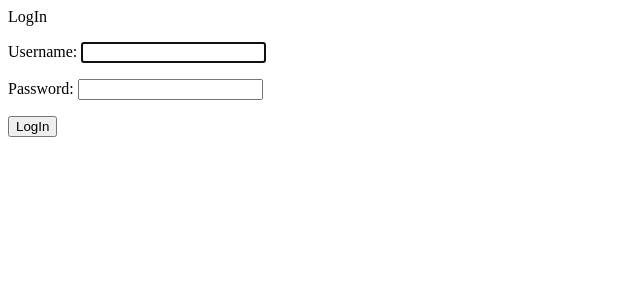
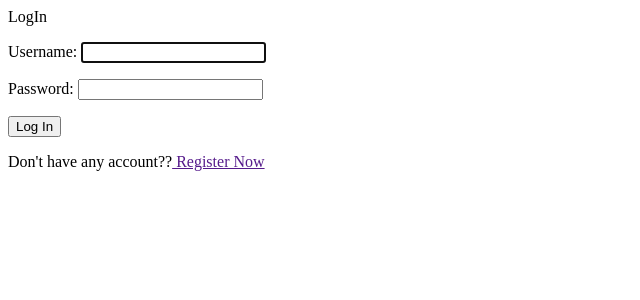
Before and after one commit to wak96/ToDo, a Django app: page /login/ in a window 1280 px wide. Shown: the top 300 px of the page, without its empty margins (0-640 px from the left). Run offline with Django 5.2, Linux system fonts and the light colour scheme.

Commit message:
trying to add register now option

```diff
--- a/base/templates/base/login.html
+++ b/base/templates/base/login.html
@@ -3,5 +3,7 @@
 <form method='POST'>
     {% csrf_token %}
     {{form.as_p}}
-    <input type='submit' value='LogIn'>
+    <input type='submit' value='Log In'>
 </form>
+
+<p>Don't have any account??<a href=''> Register Now</a></p>
```
Also changed, not shown: db.sqlite3.
